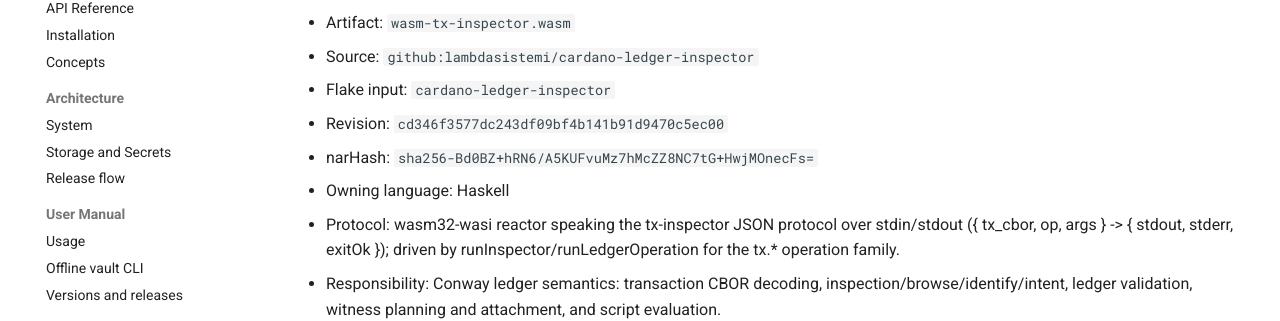
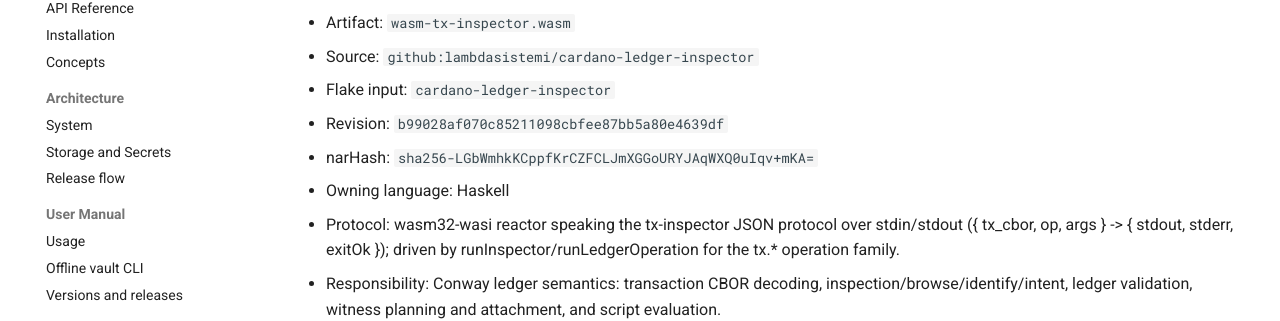
Before and after one commit to lambdasistemi/cardano-swiss-knife, an MkDocs documentation site: the page built from docs/reference/engines.md, in a window 1280 px wide and 900 px high, scrolled down 761 px. Shown: the part 145-466 px from the top of the window. Built offline with MkDocs 1.6.1 and Material for MkDocs 9.7.7, drawn with Linux system fonts in a browser that asks for light colours; comment, search, counter and statistics services are not loaded.

Commit message:
docs(release): sync inspector engine reference
Tasks: T019, T020, T021, T022

```diff
--- a/docs/reference/engines.md
+++ b/docs/reference/engines.md
@@ -29,8 +29,8 @@
 - Artifact: `wasm-tx-inspector.wasm`
 - Source: `github:lambdasistemi/cardano-ledger-inspector`
 - Flake input: `cardano-ledger-inspector`
-- Revision: `cd346f3577dc243df09bf4b141b91d9470c5ec00`
-- narHash: `sha256-Bd0BZ+hRN6/A5KUFvuMz7hMcZZ8NC7tG+HwjMOnecFs=`
+- Revision: `b99028af070c85211098cbfee87bb5a80e4639df`
+- narHash: `sha256-LGbWmhkKCppfKrCZFCLJmXGGoURYJAqWXQ0uIqv+mKA=`
 - Owning language: Haskell
 - Protocol: wasm32-wasi reactor speaking the tx-inspector JSON protocol over stdin/stdout ({ tx_cbor, op, args } -> { stdout, stderr, exitOk }); driven by runInspector/runLedgerOperation for the tx.* operation family.
 - Responsibility: Conway ledger semantics: transaction CBOR decoding, inspection/browse/identify/intent, ledger validation, witness planning and attachment, and script evaluation.
```
Also changed, not shown: specs/120-inspector-review-capability/tasks.md (+4 -4 lines).
